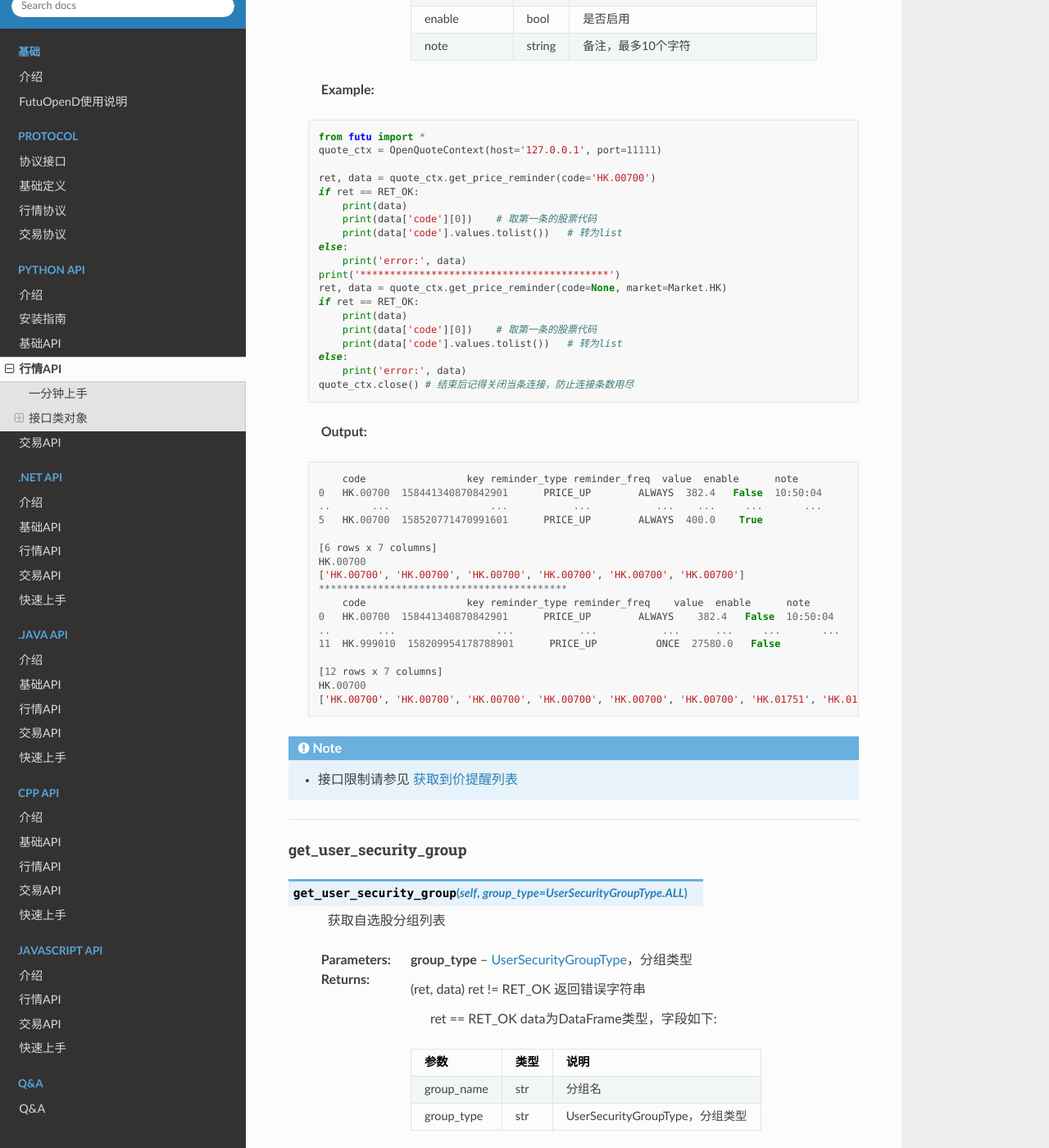
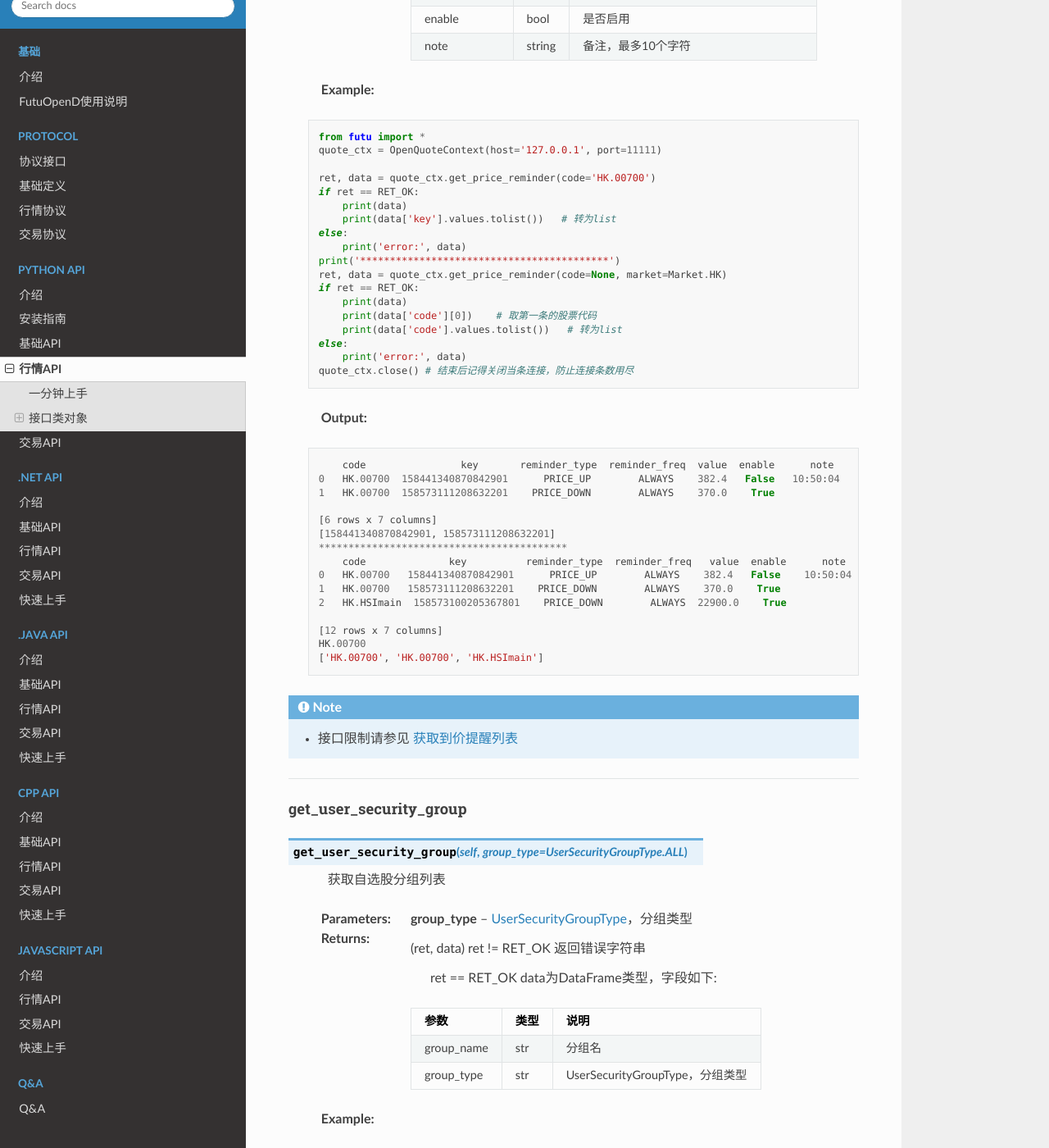
Before and after one commit to FutunnOpen/futu-api-doc, a Sphinx documentation site: the page built from doc_maker/source/api/Quote_API.rst, in a window 1280 px wide and 1400 px high, scrolled down 60977 px. Shown: the whole window at 82% size. Built offline with Sphinx 7.4.7 and the Read the Docs theme 2.0.0, drawn with Linux system fonts in a browser that asks for light colours; some of the changed text lies outside the part shown.

Commit message:
fix get_price_reminder（）example中的打印字段和输出对齐问题

```diff
--- a/doc_maker/source/api/Quote_API.rst
+++ b/doc_maker/source/api/Quote_API.rst
@@ -2868,8 +2868,7 @@ get_price_reminder
     ret, data = quote_ctx.get_price_reminder(code='HK.00700')
     if ret == RET_OK:
         print(data)
-        print(data['code'][0])    # 取第一条的股票代码
-        print(data['code'].values.tolist())   # 转为list
+        print(data['key'].values.tolist())   # 转为list
     else:
         print('error:', data)
     print('******************************************')
@@ -2886,23 +2885,21 @@ get_price_reminder
 
  .. code:: python
 
-        code                 key reminder_type reminder_freq  value  enable      note
-    0   HK.00700  158441340870842901      PRICE_UP        ALWAYS  382.4   False  10:50:04
-    ..       ...                 ...           ...           ...    ...     ...       ...
-    5   HK.00700  158520771470991601      PRICE_UP        ALWAYS  400.0    True
+        code                key       reminder_type  reminder_freq  value  enable      note
+    0   HK.00700  158441340870842901      PRICE_UP        ALWAYS    382.4   False   10:50:04
+    1   HK.00700  158573111208632201    PRICE_DOWN        ALWAYS    370.0    True
 
     [6 rows x 7 columns]
-    HK.00700
-    ['HK.00700', 'HK.00700', 'HK.00700', 'HK.00700', 'HK.00700', 'HK.00700']
+    [158441340870842901, 158573111208632201]
     ******************************************
-        code                 key reminder_type reminder_freq    value  enable      note
-    0   HK.00700  158441340870842901      PRICE_UP        ALWAYS    382.4   False  10:50:04
-    ..        ...                 ...           ...           ...      ...     ...       ...
-    11  HK.999010  158209954178788901      PRICE_UP          ONCE  27580.0   False
+        code              key          reminder_type  reminder_freq   value  enable      note
+    0   HK.00700   158441340870842901      PRICE_UP        ALWAYS    382.4   False    10:50:04
+    1   HK.00700   158573111208632201    PRICE_DOWN        ALWAYS    370.0    True
+    2   HK.HSImain  158573100205367801    PRICE_DOWN        ALWAYS  22900.0    True
 
     [12 rows x 7 columns]
     HK.00700
-    ['HK.00700', 'HK.00700', 'HK.00700', 'HK.00700', 'HK.00700', 'HK.00700', 'HK.01751', 'HK.01751', 'HK.HSImain', 'HK.00772', 'HK.MCHmain', 'HK.999010']
+    ['HK.00700', 'HK.00700', 'HK.HSImain']
 
 .. note::
 
```
